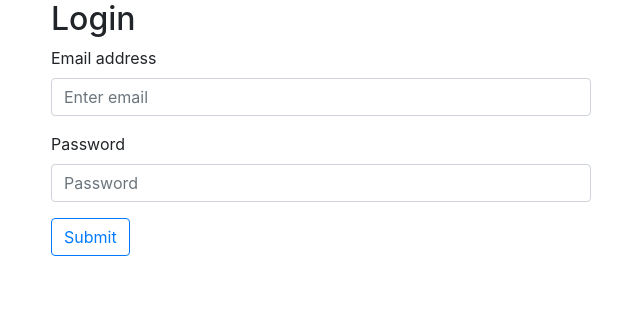
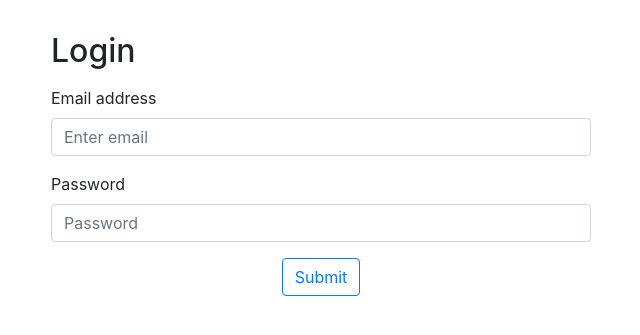
Before and after one commit to pkuwalek/halloween-gallery, a Node server app: page /login in a window 1280 px wide. Shown: the part 56-391 px from the top of the page, without its empty margins (319-959 px from the left). Run offline with Node 20, Linux system fonts and the light colour scheme; some libraries are stand-ins or nearby versions.

Commit message:
change login page styling

```diff
--- a/views/login.ejs
+++ b/views/login.ejs
@@ -1,19 +1,22 @@
 <% include partials/header %>
 
-<div class="container">
+<div class="container mt-4">
     <div class="row justify-content-center">
         <div class="col-md-6">
-            <h2>Login</h2>
+            <h2 class="py-2">Login</h2>
             <form action="/login" method="POST">
                 <div class="form-group">
-                <label for="exampleInputEmail1">Email address</label>
-                <input type="email" class="form-control" id="exampleInputEmail1" aria-describedby="emailHelp" placeholder="Enter email">
+                    <label for="exampleInputEmail1">Email address</label>
+                    <input type="email" class="form-control" id="exampleInputEmail1" aria-describedby="emailHelp" placeholder="Enter email">
                 </div>
                 <div class="form-group">
-                <label for="exampleInputPassword1">Password</label>
-                <input type="password" class="form-control" id="exampleInputPassword1" placeholder="Password">
+                    <label for="exampleInputPassword1">Password</label>
+                    <input type="password" class="form-control" id="exampleInputPassword1" placeholder="Password">
                 </div>
-                <button type="submit" class="btn btn-outline-primary">Submit</button>
+                <div class="text-center">
+                    <button type="submit" class="btn btn-outline-primary">Submit</button>
+                </div>
+
             </form>
         </div>
     </div>
```
